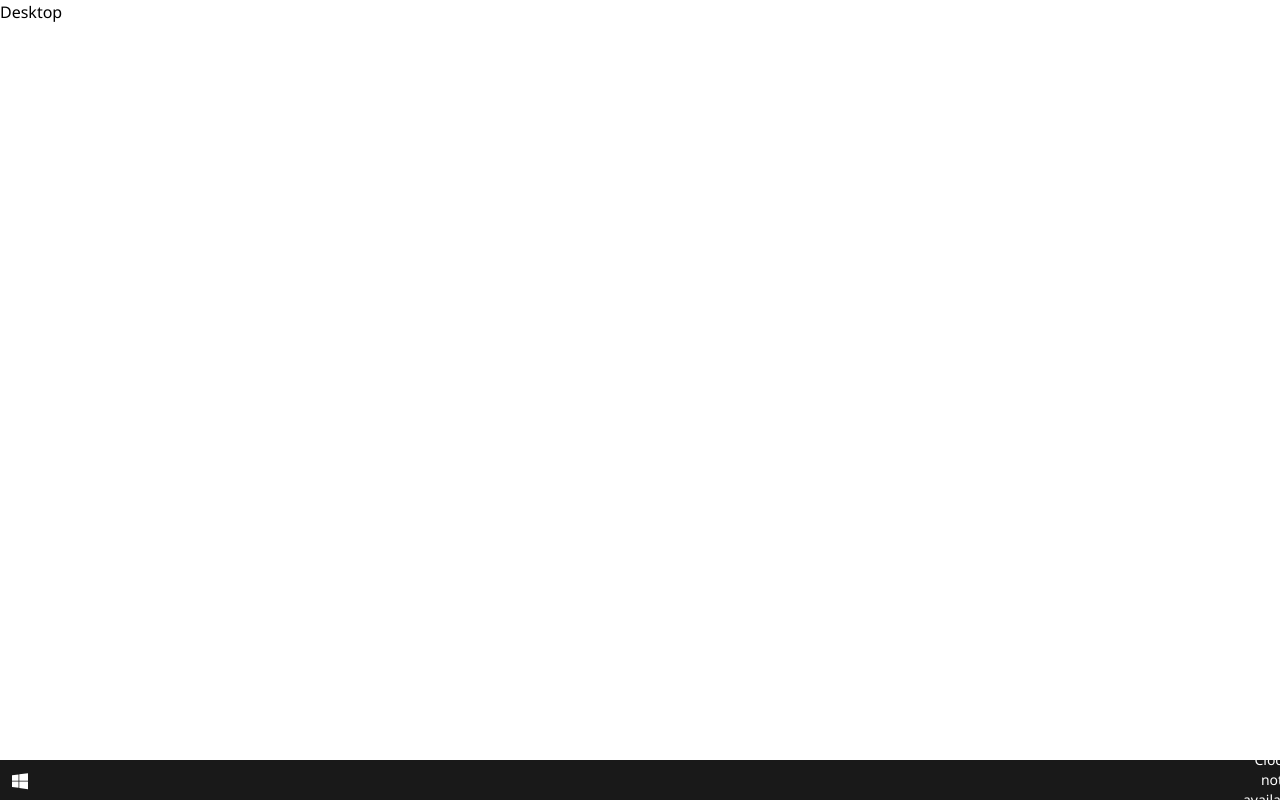
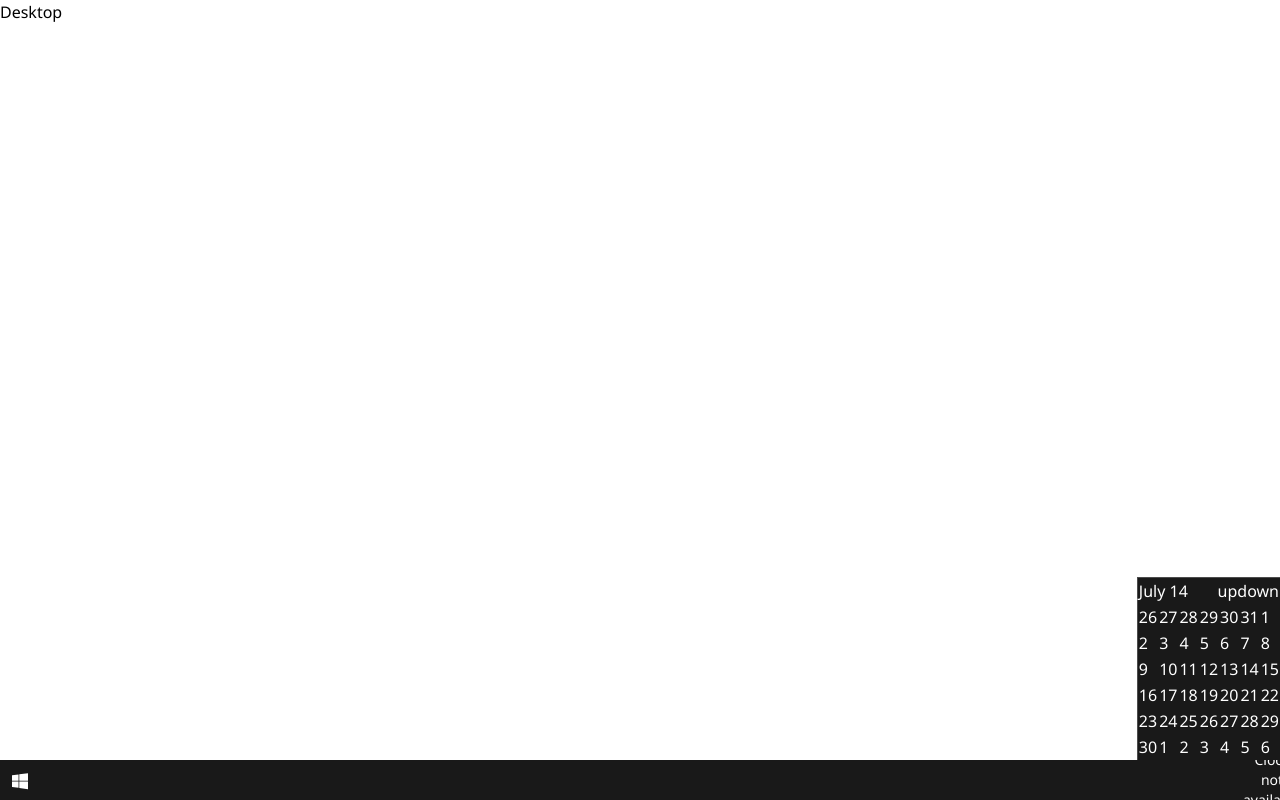
Before and after one commit to HoangTung25879/win-simulator, a Next.js app: page / in a window 1280 px wide. Built offline with nearby package versions, Linux system fonts and the light colour scheme.

Commit message:
Config prettier tailwind

```diff
--- a/package.json
+++ b/package.json
@@ -13,6 +13,8 @@
     "clsx": "^2.1.1",
     "dayjs": "^1.11.11",
     "next": "14.2.3",
+    "prettier-plugin-classnames": "^0.7.0",
+    "prettier-plugin-merge": "^0.7.0",
     "react": "^18",
     "react-dom": "^18",
     "zustand": "^4.5.2"
@@ -25,7 +27,8 @@
     "eslint-config-next": "14.2.3",
     "eslint-config-prettier": "^9.1.0",
     "postcss": "^8",
-    "prettier": "3.3.1",
+    "prettier": "^3.3.1",
+    "prettier-plugin-tailwindcss": "^0.6.5",
     "tailwindcss": "^3.4.1",
     "typescript": "^5"
   }
--- /dev/null
+++ b/src/app/ui/Taskbar/Calendar/Calendar.tsx
@@ -0,0 +1,59 @@
+"use client";
+
+import { useEffect, useState } from "react";
+import { Calendar as ICalendar, createCalendar } from "./functions";
+import clsx from "clsx";
+
+const DAY_NAMES = ["Su", "Mo", "Tu", "We", "Th", "Fr", "Sa"];
+
+type CalendarProps = {};
+
+const Calendar = ({}: CalendarProps) => {
+  const [date, setDate] = useState(new Date());
+  const [calendar, setCalendar] = useState<ICalendar>(createCalendar(date));
+
+  useEffect(() => {
+    // createCalendar(new Date());
+  }, []);
+
+  return (
+    <section
+      className={clsx(
+        `absolute bottom-taskbar-height right-0 z-[99999] border border-b-0 border-r-0
+        border-solid border-windows-border bg-taskbar text-white`,
+      )}
+    >
+      <table>
+        <thead>
+          <tr>
+            <td colSpan={DAY_NAMES.length}>
+              <div className="flex items-center justify-between">
+                <header>July 14</header>
+                <nav>
+                  <button>up</button>
+                  <button>down</button>
+                </nav>
+              </div>
+            </td>
+          </tr>
+          <tr>
+            {DAY_NAMES.map((dayName) => {
+              <td key={dayName}>{dayName}</td>;
+            })}
+          </tr>
+        </thead>
+        <tbody>
+          {calendar.map((week) => (
+            <tr key={week.toString()}>
+              {week.map(([day, type]) => (
+                <td key={`${day}${type}`}>{day}</td>
+              ))}
+            </tr>
+          ))}
+        </tbody>
+      </table>
+    </section>
+  );
+};
+
+export default Calendar;
--- /dev/null
+++ b/src/app/ui/Taskbar/Calendar/functions.ts
@@ -0,0 +1,76 @@
+type DayType = "curr" | "next" | "prev" | "today";
+type Day = [number, DayType];
+
+export type Calendar = Day[][];
+
+const DAYS_IN_WEEK = 7;
+const GRID_ROW_COUNT = 6;
+
+const FIRST_WEEK: Day[] = [
+  [1, "curr"],
+  [2, "curr"],
+  [3, "curr"],
+  [4, "curr"],
+  [5, "curr"],
+  [6, "curr"],
+  [7, "curr"],
+];
+
+export const createCalendar = (date: Date): any => {
+  const day = date.getDate();
+  const month = date.getMonth();
+  const year = date.getFullYear();
+  const firstDayInCurrentMonth = new Date(year, month, 1).getDay();
+  const firstWeek = FIRST_WEEK.slice(0, DAYS_IN_WEEK - firstDayInCurrentMonth);
+  const prevLastRow = Array.from({
+    length: DAYS_IN_WEEK - firstWeek.length,
+  })
+    .map<Day>((_, index) => [new Date(year, month, -index).getDate(), "prev"])
+    .reverse();
+  const firstRow = [...prevLastRow, ...firstWeek];
+  const daysInMonth = new Date(year, month + 1, 0).getDate();
+  const remainingDays = Array.from({ length: daysInMonth })
+    .map((_, index) => new Date(year, month, index + 1).getDate())
+    .slice(firstRow[firstRow.length - 1][0])
+    .map<Day>((d) => [d, "curr"]);
+  const rows = [...firstRow, ...remainingDays].reduce<Calendar>(
+    (acc, value, index) => {
+      if (index % DAYS_IN_WEEK === 0) acc.push([]);
+
+      const [vDay, vType] = value;
+
+      acc[acc.length - 1].push(
+        vType === "curr" && vDay === day ? [vDay, "today"] : value,
+      );
+
+      return acc;
+    },
+    [],
+  );
+  const lastRow = rows[rows.length - 1];
+  const lastRowDays = Array.from({
+    length: DAYS_IN_WEEK - lastRow.length,
+  }).map<Day>((_, index) => [
+    new Date(year, month + 1, index + 1).getDate(),
+    "next",
+  ]);
+  lastRow.push(...lastRowDays);
+
+  if (rows.length < GRID_ROW_COUNT) {
+    const [lastNumber] = lastRow[lastRow.length - 1];
+
+    return [
+      ...rows,
+      lastNumber > DAYS_IN_WEEK - 1
+        ? FIRST_WEEK.map(([value]) => [value, "next"])
+        : Array.from({ length: DAYS_IN_WEEK }).map<Day>((_, index) => [
+            index + 1 + lastNumber,
+            "next",
+          ]),
+      ...(rows.length === 4
+        ? [FIRST_WEEK.map(([value]) => [value + DAYS_IN_WEEK, "next"])]
+        : []),
+    ] as Calendar;
+  }
+  return rows;
+};
--- a/src/app/ui/Taskbar/Clock/Clock.tsx
+++ b/src/app/ui/Taskbar/Clock/Clock.tsx
@@ -25,7 +25,7 @@ const Clock = ({}: ClockProps) => {
   }, []);
   const clockHandler = useCallback(
     ({ data }) => {
-      console.log("MAIN", data, clockContainer.current);
+      // console.log("MAIN", data, clockContainer.current);
       if (data === "create clock") {
         if (
           supportOffScreenCanvas &&
@@ -68,7 +68,8 @@ const Clock = ({}: ClockProps) => {
       }}
       title={clockRendered ? date : undefined}
       className={clsx(
-        "text-sm text-white h-full text-center flex items-center justify-center ml-auto p-2 hover:bg-taskbar-hover",
+        `ml-auto flex h-full items-center justify-center p-2 text-center text-sm
+        text-white hover:bg-taskbar-hover`,
         `w-[${CLOCK_CANVAS_BASE_WIDTH}px]`,
       )}
       suppressHydrationWarning
--- a/src/app/ui/Taskbar/StartButton/StartButton.tsx
+++ b/src/app/ui/Taskbar/StartButton/StartButton.tsx
@@ -10,7 +10,7 @@ const StartButton = () => {
       title="Start"
       onMouseOver={(e) => setIsHover(true)}
       onMouseOut={(e) => setIsHover(false)}
-      className="p-3 w-10 h-full cursor-default hover:bg-taskbar-hover"
+      className="h-full w-10 cursor-default p-3 hover:bg-taskbar-hover"
     >
       <StartButtonIcon isHover={isHover} />
     </button>
--- a/src/app/ui/Taskbar/index.tsx
+++ b/src/app/ui/Taskbar/index.tsx
@@ -1,13 +1,15 @@
 import React from "react";
 import StartButton from "./StartButton/StartButton";
 import Clock from "./Clock/Clock";
+import Calendar from "./Calendar/Calendar";
 
 const Taskbar = () => {
   const a = 0;
   return (
-    <footer className="fixed w-screen left-0 bottom-0 bg-taskbar h-10 flex items-center">
+    <footer className="fixed bottom-0 left-0 flex h-10 w-screen items-center bg-taskbar">
       <StartButton />
       <Clock />
+      <Calendar />
     </footer>
   );
 };
--- a/src/app/ui/globals.css
+++ b/src/app/ui/globals.css
@@ -11,7 +11,7 @@
 }
 
 body {
-  font-family: 'Segoe UI';
+  font-family: "Segoe UI";
 }
 
 @layer utilities {
--- a/tailwind.config.ts
+++ b/tailwind.config.ts
@@ -8,9 +8,13 @@ const config: Config = {
   ],
   theme: {
     extend: {
+      spacing: {
+        "taskbar-height": "40px",
+      },
       colors: {
         taskbar: "rgba(25, 25, 25, 1)",
         "taskbar-hover": "rgba(63, 63, 63, 0.7)",
+        "windows-border": "hsla(0, 0%, 50%, 50%)",
       },
     },
   },
```
Also changed, not shown: 2 other files (tests, documents, lock files or other folders).
